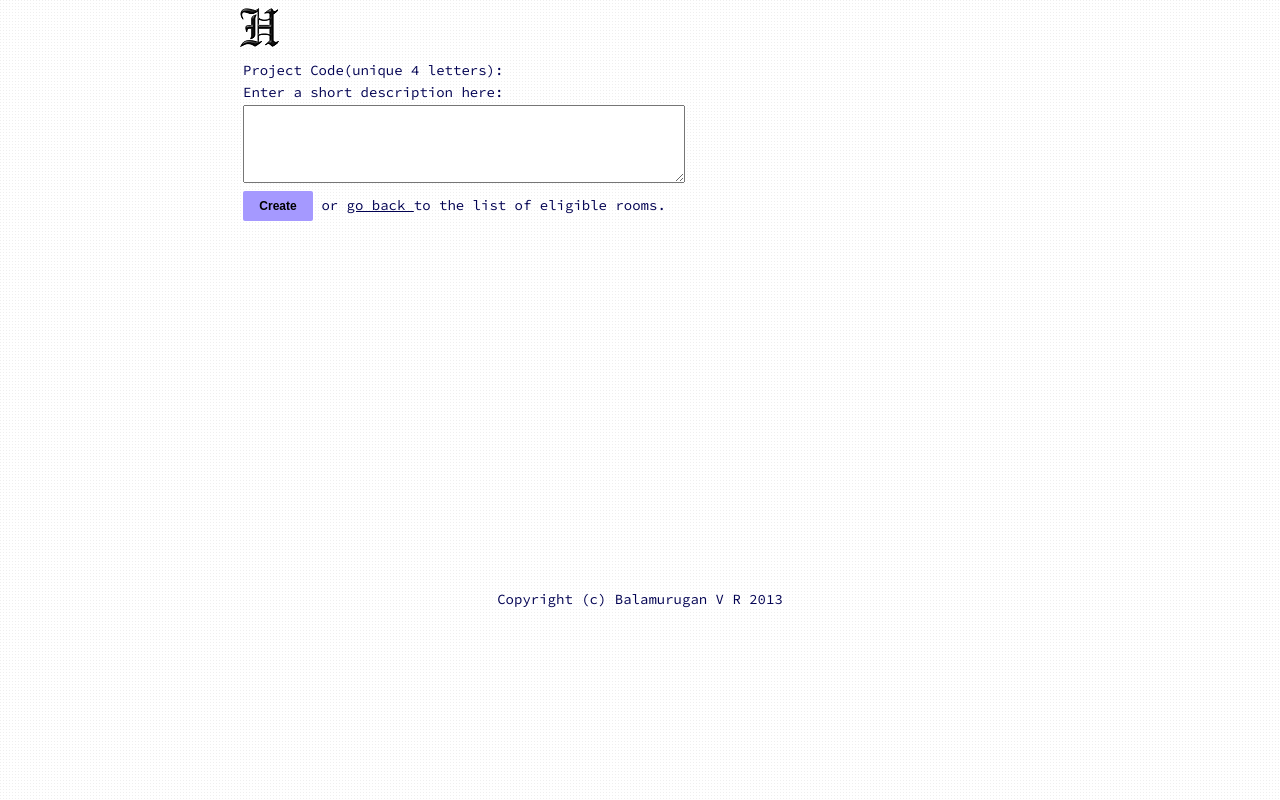
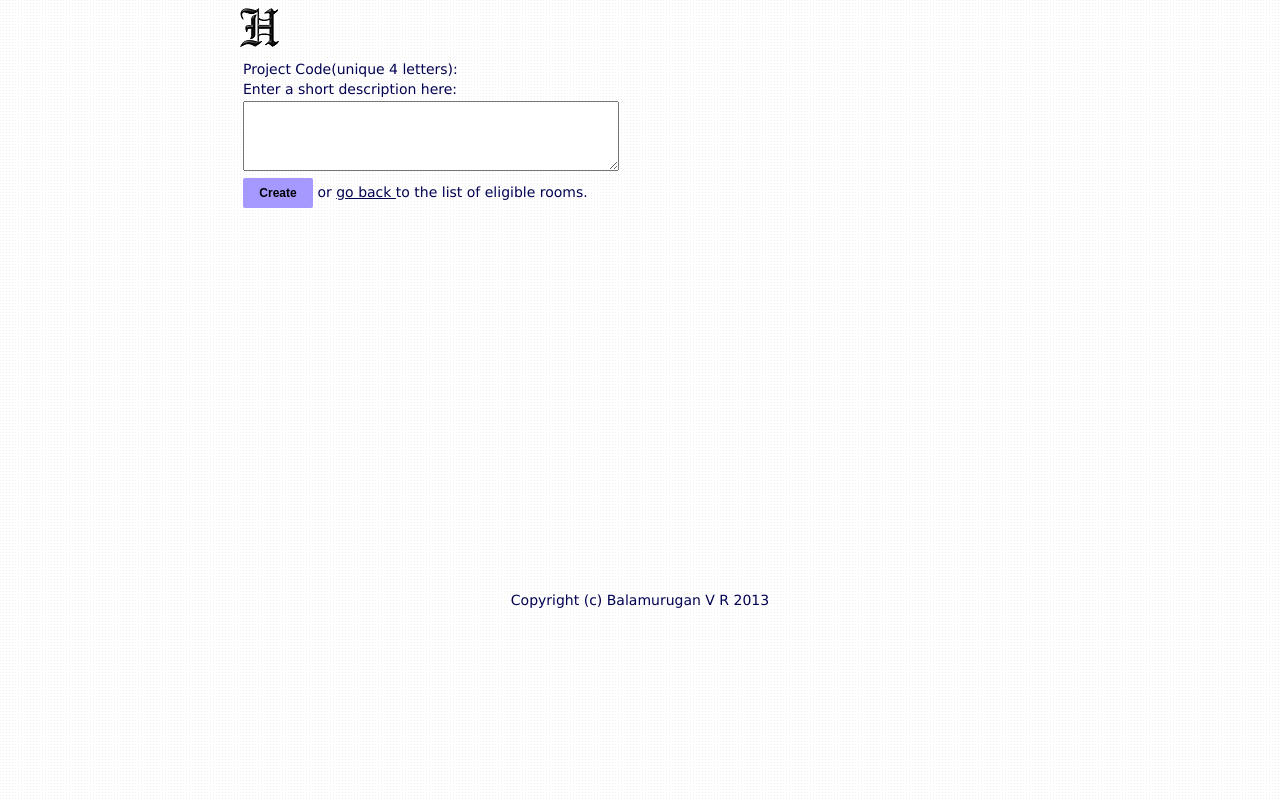
Before and after one commit to obulpathi/hayate, a Django app: template templates/create_room.html in a window 1280 px wide. Run offline with Django 3.2, Linux system fonts and the light colour scheme; the template is opened without the code that fills it, so the values that code supplies are empty.

Commit message:
Changes as follows
1. fixing a bug in chat functionality which hampered the updates in room
2. Removed google font. using Verdana instead
3. Added a timeout of 2 secs to account of channel getting ready. Effect of this was apparent in prod.

```diff
--- a/static/main.css
+++ b/static/main.css
@@ -1,6 +1,6 @@
 body
 {
-    font-family: 'Source Code Pro', Verdana, Geneva, sans-serif;
+    font-family: Verdana, Geneva, sans-serif;
     font-size: 14px;
     color: #020252;
     background: url("background.png") repeat scroll transparent;
--- a/static/main.js
+++ b/static/main.js
@@ -5,7 +5,7 @@
  * trying to use module design pattern
  */
 
-// all base object additions/tweaks go here
+// all default DOM object additions/tweaks go here
 String.prototype.chomp = function() {
   return this.replace(/[\s\n\r]+$/g, "");
 };
@@ -188,6 +188,11 @@ HAYATE.app.chat.initialize = function()
 
 HAYATE.app.chat.onOpen = function ()
 {
+    setTimeout(HAYATE.app.chat.getMessages, 2000);
+};
+
+HAYATE.app.chat.getMessages = function ()
+{
     var httpreq = HAYATE.core.getXMLHttpRequest();
     if(!httpreq)
         return;
@@ -200,7 +205,6 @@ HAYATE.app.chat.onOpen = function ()
     };
 
     httpreq.send();
-
 };
 
 HAYATE.app.chat.onMessage = function (update)
@@ -319,6 +323,7 @@ HAYATE.app.chat.haveYourSay = function ()
 {
     var message = document.getElementById('chatinput').value;
     message = message.chomp();
+    message = message.replace(/\n+/g, " ")
 
     // nothing to do, is message is empty
     if(message === "" || message === undefined || !message)
@@ -400,6 +405,8 @@ HAYATE.app.chat.undoSelectConversation = function (event)
 HAYATE.app.chat.startNewConversation = function (event)
 {
     var message = document.getElementById('chatinput').value;
+    message = message.chomp();
+    message = message.replace(/\n+/g, " ")
     // nothing to do, is message is empty
     if(message === "" || message === undefined || !message)
     {
--- a/templates/base.html
+++ b/templates/base.html
@@ -9,10 +9,6 @@
 
     <!-- stylesheets-->
       <link type="text/css" rel="stylesheet" href="/static/main.css"/>
-
-      <!-- google fonts --->
-      <link href='http://fonts.googleapis.com/css?family=Source+Code+Pro:400,500,600'
-            rel='stylesheet' type='text/css'>
 
       {% block headstatic %}
       {% endblock %}
--- a/warroom/views.py
+++ b/warroom/views.py
@@ -314,6 +314,8 @@ def messages(request):
 
         update = {"messages": messages, "replies": replies}
 
+        logging.info(str(update))
+
         try:
             send_updates(s.sessionid, update)
         except Exception as e:
@@ -370,7 +372,7 @@ def add_message(request):
 
     try:
         for _s in models.HSession.get_all_sessions_for_room(s.room):
-            send_updates(s.sessionid, update)
+            send_updates(_s.sessionid, update)
     except Exception as e:
         logging.info(type(e))
 
```
